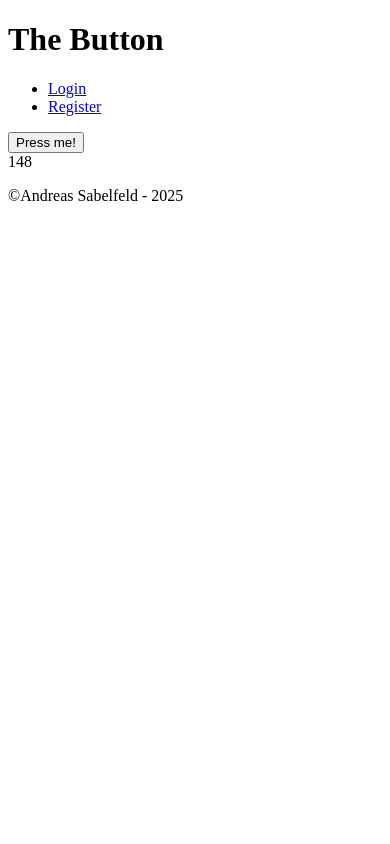
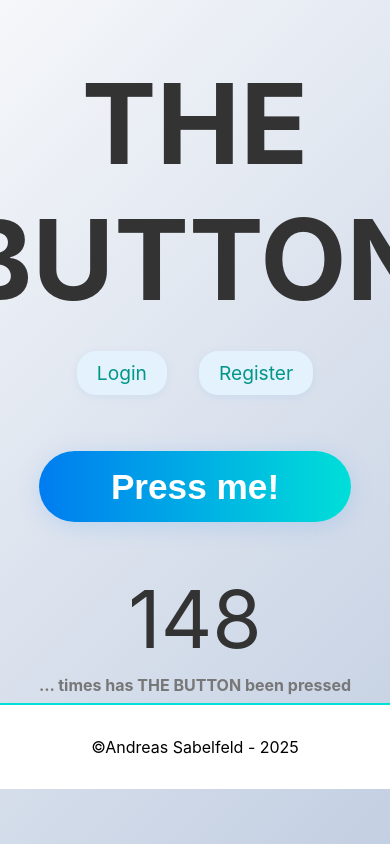
Before and after one commit to AndreasSabelfeld/the_button, a Flask app: page / in a window 390 px wide; the page is wider, and only the part inside the window is pictured. Run offline with Flask 3, Linux system fonts and the light colour scheme; data comes from the database, SQL or seed files in the repository; both versions use the stored data as it was after the commit; some libraries are stand-ins or nearby versions.

Commit message:
Added a stylesheet and made other minor adjustments

```diff
--- a/static/styles.css
+++ b/static/styles.css
@@ -1,3 +1,87 @@
+body {
+    margin: 0;
+    padding: 0;
+    font-family: 'Inter', 'Roboto', Arial, sans-serif;
+    background: linear-gradient(135deg, #f5f7fa 0%, #c3cfe2 100%);
+    min-height: 100vh;
+    display: flex;
+    flex-direction: column;
+    align-items: center;
+    justify-content: center;
+    text-align: center;
+}
+
+header, footer {
+    width: 100%;
+    border-top: 2px solid #007cf0;
+    border-bottom: 2px solid #00dfd8;
+    padding: 16px 0;
+    background: #fff;
+    text-align: center;
+    box-sizing: border-box;
+}
+
+header {
+    border-bottom: 2px solid #007cf0;
+    border-top: none;
+}
+
+footer {
+    border-top: 2px solid #00dfd8;
+    border-bottom: none;
+}
+
+h1 {
+    font-size: 7rem;
+    color: #333;
+    margin: 0;
+}
+
+h2 {
+    font-size: 3rem;
+    color: #555;
+    margin: 16px 0;
+}
+
+h3
+{
+    font-size: 1rem;
+    color: #777;
+    margin: 8px 0;
+}
+
+ul {
+    list-style: none;
+    padding: 0;
+    margin: 24px 0;
+    display: flex;
+    justify-content: center;
+    align-items: center;
+    gap: 32px;
+}
+
+a {
+    color: #009688;
+    text-decoration: none;
+    transition: color 0.2s;
+}
+
+a:hover, a:focus {
+    color: #00796b;
+    text-decoration: underline;
+}
+
+ul li {
+    display: inline-block;
+    text-align: center;
+    font-size: 1.2rem;
+    color: #007cf0;
+    background: #e3f2fd;
+    padding: 10px 20px;
+    border-radius: 1em;
+    box-shadow: 0 2px 8px rgba(0, 124, 240, 0.08);
+}
+
 .overlay {
     position: fixed;
     top: 0; left: 0;
@@ -6,6 +90,7 @@
     display: flex;
     justify-content: center;
     align-items: center;
+    text-align: center;
 }
 
 .overlay-content {
@@ -13,4 +98,103 @@
     padding: 20px;
     border-radius: 10px;
     text-align: center;
+    display: flex;
+    flex-direction: column;
+    align-items: center;
+    justify-content: center;
+    min-width: 400px;
+    max-width: 90vw;
 }
+
+input[type="text"] {
+    width: 100%;
+    max-width: 300px;
+    padding: 10px;
+    font-size: 1.2rem;
+    border: 2px solid #009688;
+    border-radius: 5px;
+    box-shadow: 0 2px 4px rgba(0, 124, 240, 0.1);
+    margin-bottom: 16px;
+}
+
+.button-container {
+  display: flex;
+  gap: 32px;
+  padding: 16px 0;
+}
+
+button {
+    display: inline-block;
+    text-align: center;
+    font-size: 1.2rem;
+    color: #009688;
+    background: #e3f2fd;
+    padding: 10px 20px;
+    border-radius: 1em;
+    box-shadow: 0 2px 8px rgba(0, 124, 240, 0.08);
+    border: none;
+    cursor: pointer;
+    transition: background 0.2s, color 0.2s, box-shadow 0.2s;
+}
+
+button:hover, button:focus {
+    background: #bbdefb;
+    color: #00796b;
+    box-shadow: 0 4px 16px rgba(0, 124, 240, 0.12);
+}
+#theButton {
+    display: inline-block;
+    width: 80vw;
+    max-width: 400px;
+    height: 18vw;
+    max-height: 90px;
+    font-size: 2.2rem;
+    font-weight: 700;
+    color: #fff;
+    background: linear-gradient(90deg, #007cf0 0%, #00dfd8 100%);
+    border: none;
+    border-radius: 2em;
+    box-shadow: 0 4px 24px rgba(0, 124, 240, 0.15);
+    cursor: pointer;
+    transition: transform 0.1s, box-shadow 0.1s;
+    margin: 32px 0;
+    text-align: center;
+}
+
+#theButton:active {
+    transform: scale(0.97);
+    box-shadow: 0 2px 12px rgba(0, 124, 240, 0.10);
+}
+
+#num {
+    font-size: 5rem;
+    color: #333;
+    margin-top: 16px;
+}
+
+#currentUser {
+    position: absolute;
+    top: 16px;
+    right: 32px;
+    font-size: 1.2rem;
+    color: #555;
+    background: transparent;
+    margin: 0;
+    pointer-events: none;
+    z-index: 10;
+}
+
+@media (max-width: 600px) {
+    .overlay-content {
+        padding: 12vw 4vw;
+        border-radius: 6vw;
+    }
+    .focus-button {
+        width: 90vw;
+        height: 20vw;
+        font-size: 6vw;
+        max-width: none;
+        max-height: none;
+        margin: 8vw 0;
+    }
+}
--- a/templates/index.html
+++ b/templates/index.html
@@ -5,13 +5,15 @@
         <title>The Button</title>
         <link rel="stylesheet" href="{{ url_for('static', filename='styles.css') }}">
 
-        <h1>The Button</h1>
+
+        <div id="currentUser"></div>
+
+        <h1>THE BUTTON</h1>
         <nav>
             <ul>
                 <li><a href="#login">Login</a></li>
                 <li><a href="#register">Register</a></li>
             </ul>
-            <div id="currentUser" style="float: right;"></div>
         </nav>
     </head>
     <body>
@@ -20,8 +22,10 @@
             <div class="overlay-content">
                 <h2>Register</h2>
                 <input type="text" id="registerUsernameInput" placeholder="Enter username">
-                <button id="registerBtn">Submit</button>
-                <button id="closeRegisterOverlayBtn">Close</button>
+                <div class="button-container">
+                    <button id="registerBtn">Submit</button>
+                    <button id="closeRegisterOverlayBtn">Close</button>
+                </div>
             </div>
         </div>
 
@@ -30,13 +34,16 @@
             <div class="overlay-content">
                 <h2>Login</h2>
                 <input type="text" id="loginUsernameInput" placeholder="Enter username">
-                <button id="loginBtn">Submit</button>
-                <button id="closeLoginOverlayBtn">Close</button>
+                <div class="button-container">
+                    <button id="loginBtn">Submit</button>
+                    <button id="closeLoginOverlayBtn">Close</button>
+                </div>
             </div>
         </div>
 
         <button id="theButton">Press me!</button>
         <div id="num"></div>
+        <h3>... times has THE BUTTON been pressed</h3>
         <script src="https://cdn.socket.io/4.7.2/socket.io.min.js"></script>
         <script src="/static/frontend.js"></script>
     </body>
```
Also changed, not shown: the_button.db.
